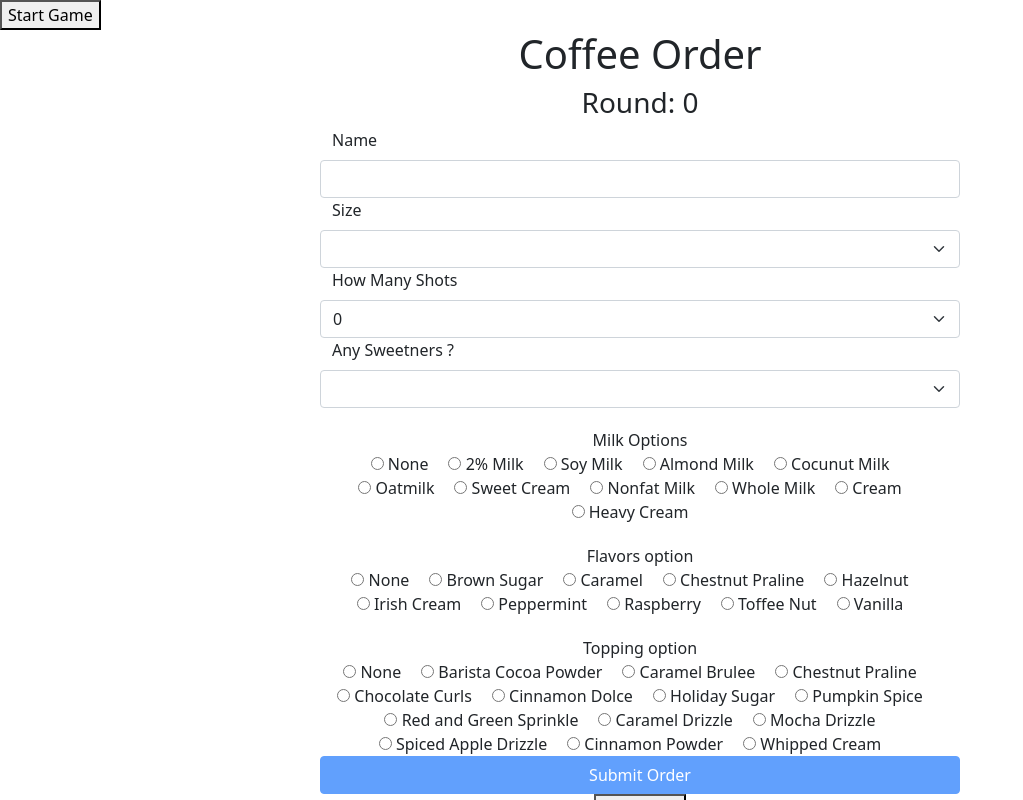
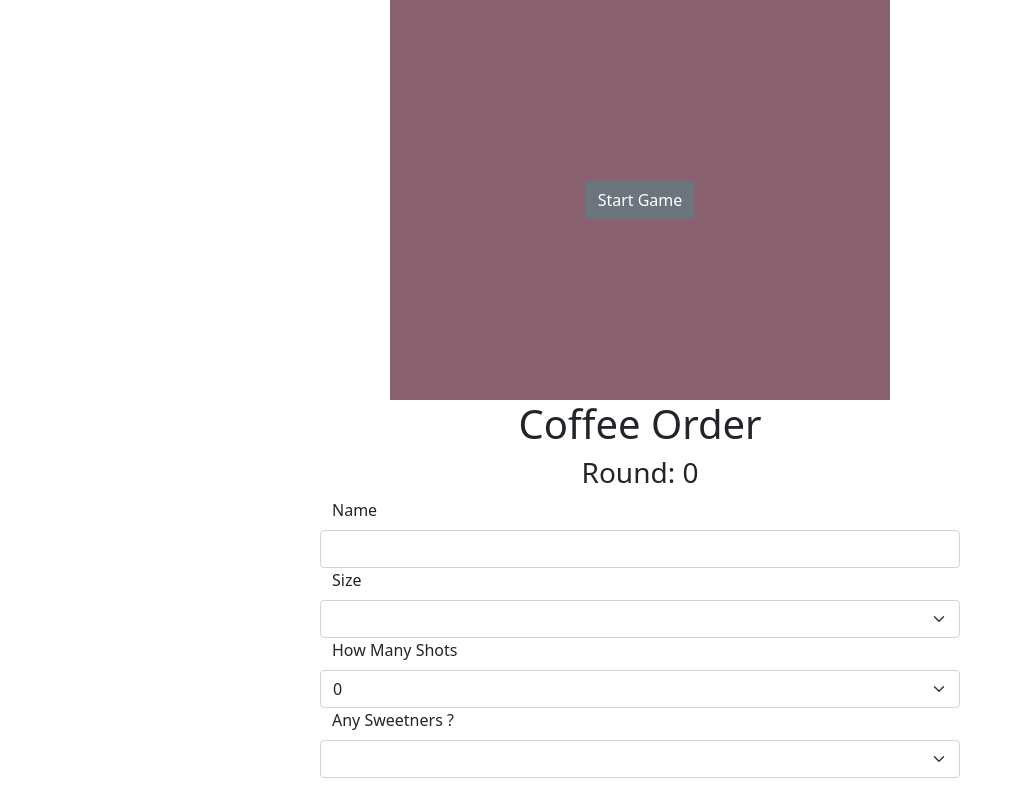
Before and after one commit to tmayphillips/abe-lincoln-coffee, an Angular app in the folder AbeLincolnProject/: page / in a window 1280 px wide. Shown: the top 800 px of the page, without its empty margins (0-1023 px from the left). Built offline with nearby package versions, Linux system fonts and the light colour scheme.

Commit message:
added a little bit of styling

```diff
--- a/AbeLincolnProject/src/app/coffee/coffee.component.html
+++ b/AbeLincolnProject/src/app/coffee/coffee.component.html
@@ -1,21 +1,29 @@
-<div class="customer-order" *ngIf="orderVisible && roundCounter > 0">
+<div class="customer-order align-items-center justify-content-center">
+    <div *ngIf="orderVisible && roundCounter > 0">
         <h1>Hi! My name is {{customerOrder.name}}. I'd like:</h1>
         <p>
-        A {{customerOrder.sizes}} coffee with {{customerOrder.shotCount}} shot<span *ngIf="customerOrder.shotCount != 1">s</span> of espresso. <br>
-        I also want <span *ngIf="customerOrder.sweetener != 'None'">{{customerOrder.sweetener}} as my sweetener</span>
-        <span *ngIf="customerOrder.milkType != 'None'"><span *ngIf="customerOrder.sweetener != 'None'">, </span>{{customerOrder.milkType}} </span>
-        <span *ngIf="customerOrder.flavor != 'None'"><span *ngIf="customerOrder.sweetener != 'None' || customerOrder.milkType != 'None'">and </span>a pump of {{customerOrder.flavor}}</span>...<br>
+            A {{customerOrder.sizes}} coffee with {{customerOrder.shotCount}} shot<span
+                *ngIf="customerOrder.shotCount != 1">s</span> of espresso. <br>
+            I also want <span *ngIf="customerOrder.sweetener != 'None'">{{customerOrder.sweetener}} as my
+                sweetener</span>
+            <span *ngIf="customerOrder.milkType != 'None'"><span *ngIf="customerOrder.sweetener != 'None'">,
+                </span>{{customerOrder.milkType}} </span>
+            <span *ngIf="customerOrder.flavor != 'None'"><span
+                    *ngIf="customerOrder.sweetener != 'None' || customerOrder.milkType != 'None'">and </span>a pump of
+                {{customerOrder.flavor}}</span>...<br>
             <span *ngIf="customerOrder.topping != 'None'">Give me {{customerOrder.topping}} on top!</span><br>
             That's it!
         </p>
     </div>
-<button *ngIf='roundCounter === 0' (click)="getRandomCoffee(); showOrder();">Start Game</button>
+    <button *ngIf='roundCounter === 0' (click)="getRandomCoffee(); showOrder();" class="btn btn-secondary">Start Game</button>
+</div>
 
 <h1 class="text-center"> Coffee Order</h1>
 <h3 class="text-center">Round: {{roundCounter}}</h3>
 <div class="container">
     <!-- reminder need onSubmit value  -->
-            <form class="row coffeeForm" #coffeeForm="ngForm" (ngSubmit)="onSubmit(coffeeForm.valid); coffeeForm.reset(); createdOrder.milkType= ''; createdOrder.flavor=''; createdOrder.topping='' ">
+    <form class="row coffeeForm" #coffeeForm="ngForm"
+        (ngSubmit)="onSubmit(coffeeForm.valid); coffeeForm.reset(); createdOrder.milkType= ''; createdOrder.flavor=''; createdOrder.topping='' ">
         <!-- Name form  -->
         <label for="name" class="form-label">Name</label>
         <input type="text" name="name" class="form-control" id="name" value="" [(ngModel)]="createdOrder.name" require>
@@ -29,7 +37,7 @@
         <!-- Shot form -->
         <label for="shotCount" class="form-label">How Many Shots</label>
         <select class="form-select" name="shotCount" id="shotCount" [(ngModel)]="createdOrder.shotCount">
-                    <option *ngFor="let shot of shotCounts" value= {{shot}}>{{shot}}</option>
+            <option *ngFor="let shot of shotCounts" value={{shot}}>{{shot}}</option>
         </select>
 
         <!-- Sweetners form -->
--- a/AbeLincolnProject/src/app/coffee/coffee.component.scss
+++ b/AbeLincolnProject/src/app/coffee/coffee.component.scss
@@ -5,3 +5,14 @@
 .btn-container {
     text-align: center;
 }
+
+.customer-order{
+    height: 400px;
+    width: 500px;
+    background-color: rgba(111, 58, 75, 0.8);
+    display:flex;
+    justify-content: center;
+    align-items: center;
+    margin: 0 auto;
+    text-align: center;
+}
--- a/AbeLincolnProject/src/app/coffee/coffee.component.ts
+++ b/AbeLincolnProject/src/app/coffee/coffee.component.ts
@@ -99,7 +99,7 @@ export class CoffeeComponent implements OnInit {
     {
       setTimeout(() =>{
         this.orderVisible = !this.orderVisible;
-      }, 6000)
+      }, 8000)
     }
   }
 
```
Lines whose indentation alone changed are shown as unchanged.
